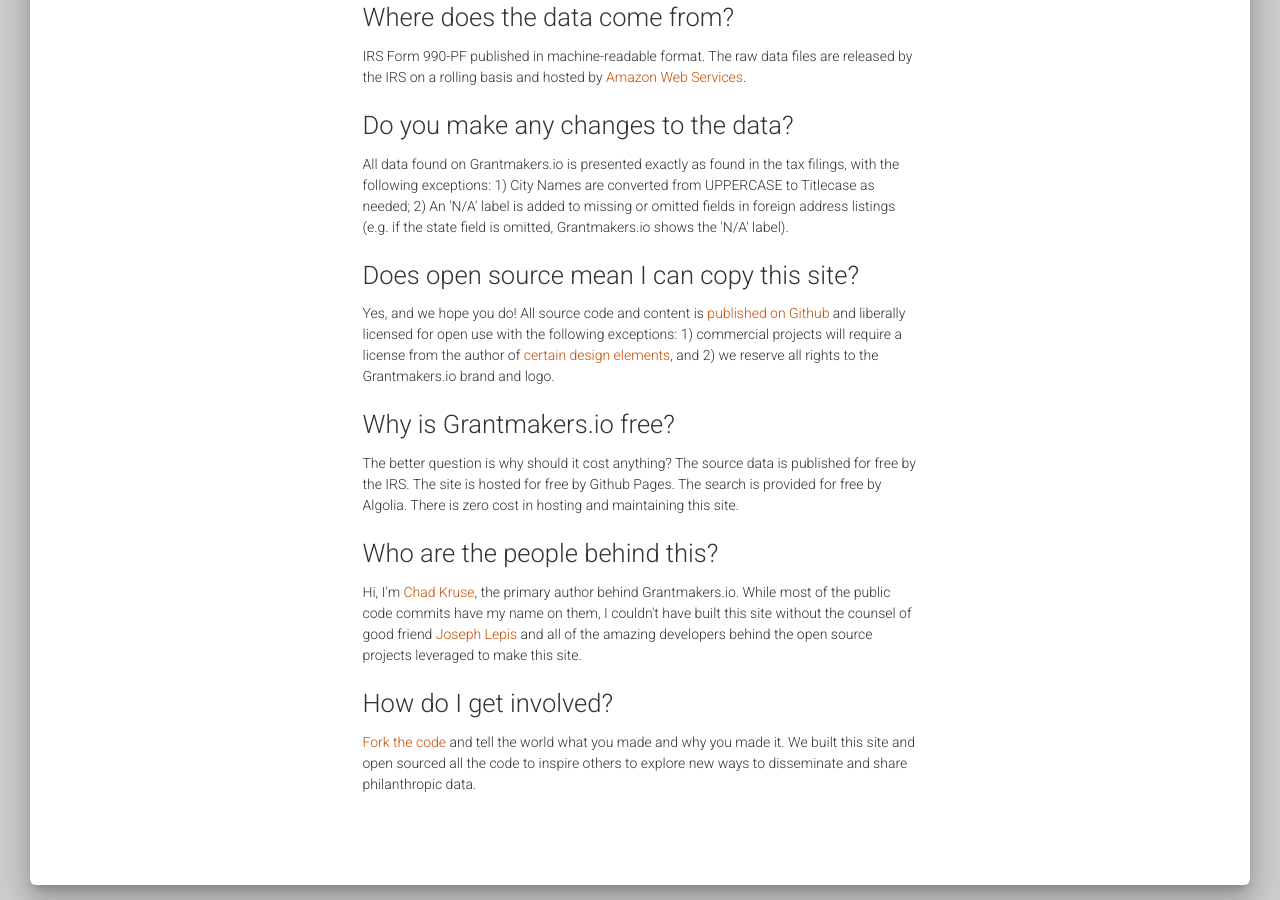
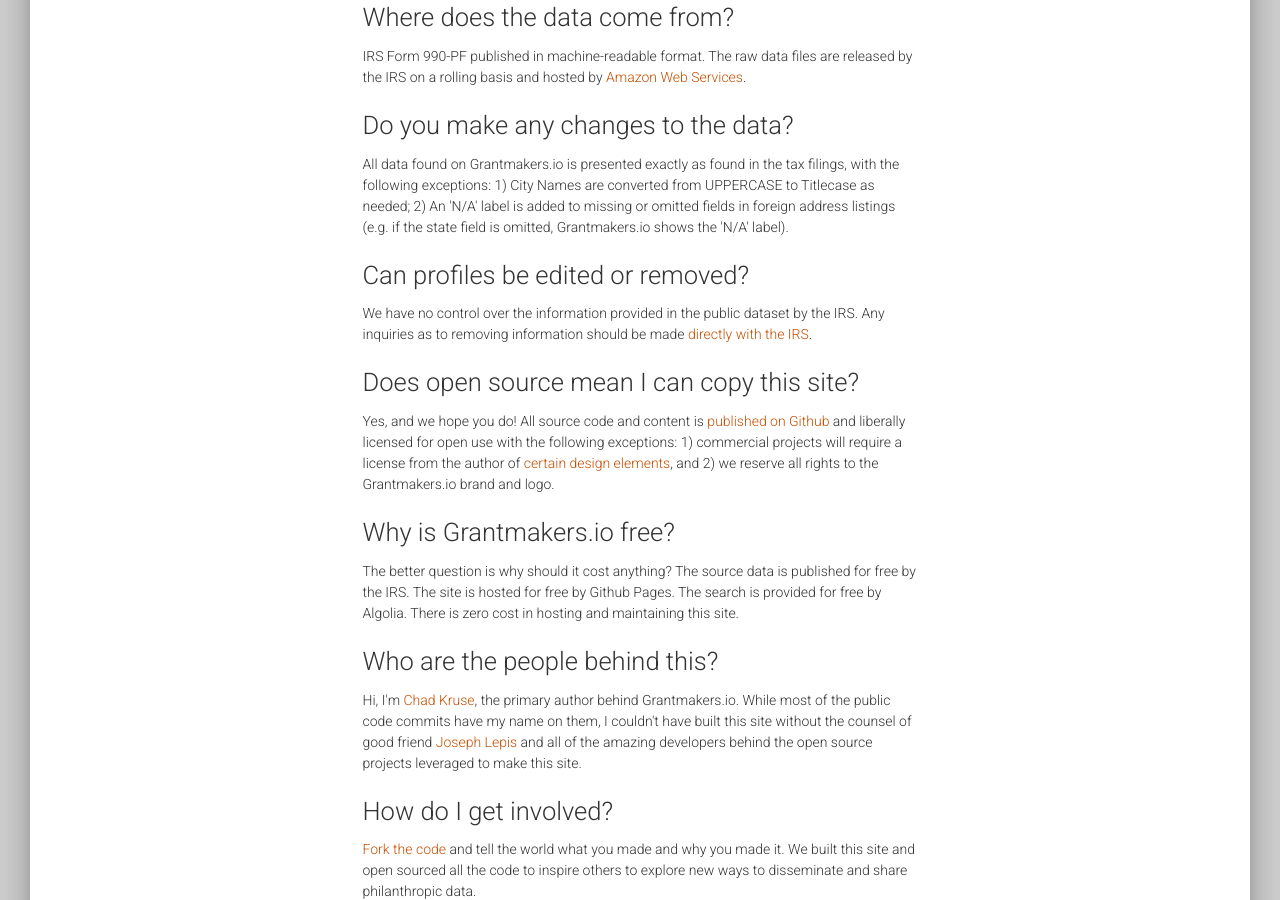
Before and after one commit to grantmakers/grantmakers.github.io, a Jekyll site: the page built from pages/faq.html, in a window 1280 px wide and 900 px high, scrolled down 410 px. Built offline with Jekyll 4.4.1, drawn with Linux system fonts in a browser that asks for light colours.

Commit message:
Addition to FAQ

```diff
--- a/pages/faq.html
+++ b/pages/faq.html
@@ -26,6 +26,8 @@
 						<p>IRS Form 990-PF published in machine-readable format. The raw data files are released by the IRS on a rolling basis and hosted by <a href="https://aws.amazon.com/public-datasets/irs-990/">Amazon Web Services</a>.</p>
 						<h3>Do you make any changes to the data?</h3>
 						<p>All data found on Grantmakers.io is presented exactly as found in the tax filings, with the following exceptions: 1) City Names are converted from UPPERCASE to Titlecase as needed; 2) An 'N/A' label is added to missing or omitted fields in foreign address listings (e.g. if the state field is omitted, Grantmakers.io shows the 'N/A' label).</p>
+						<h3>Can profiles be edited or removed?</h3>
+						<p>We have no control over the information provided in the public dataset by the IRS. Any inquiries as to removing information should be made <a href="https://www.irs.gov/e-file-providers/e-file-for-charities-and-non-profits">directly with the IRS</a>.</p>
 						<h3>Does open source mean I can copy this site?</h3>
 						<p>Yes, and we hope you do! All source code and content is <a href="https://github.com/grantmakers/grantmakers.github.io">published on Github</a> and liberally licensed for open use with the following exceptions: 1) commercial projects will require a license from the author of <a href="https://github.com/grantmakers/grantmakers.github.io#credits">certain design elements</a>, and 2) we reserve all rights to the Grantmakers.io brand and logo.</p>
 						<h3>Why is Grantmakers.io free?</h3>
```
